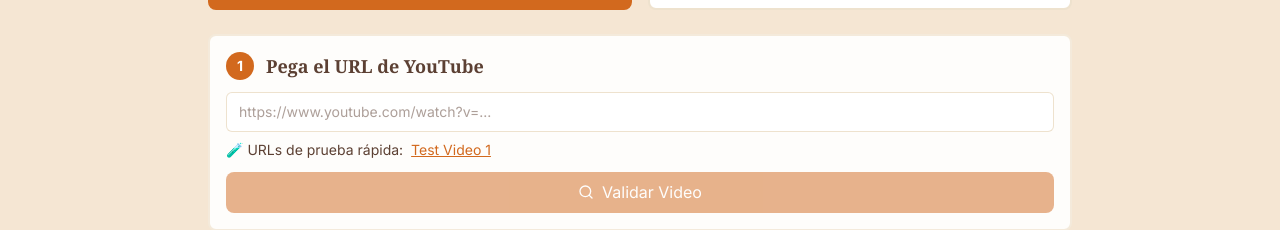
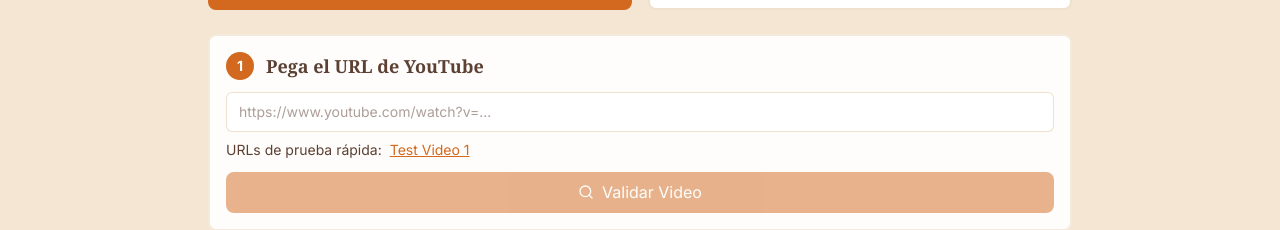
Before and after one commit to ejnburrows-rgb/VD-, a Next.js app: page / in a window 1280 px wide. Shown: the part 1837-2067 px from the top of the page. Built offline with nearby package versions, Linux system fonts and the light colour scheme.

Commit message:
style(processing): remove test-tube emoji from quick URLs label

```diff
--- a/components/processing-section.tsx
+++ b/components/processing-section.tsx
@@ -197,7 +197,7 @@
               className="w-full bg-white border-[#C8A05C]/30"
             />
             <div className="flex items-center gap-2 mt-2">
-              <p className="text-sm text-[#5C4033]">🧪 URLs de prueba rápida:</p>
+              <p className="text-sm text-[#5C4033]">URLs de prueba rápida:</p>
               <button
                 onClick={() => {
                   setYoutubeUrl('https://youtu.be/7vThzpq8cHQ')
```
